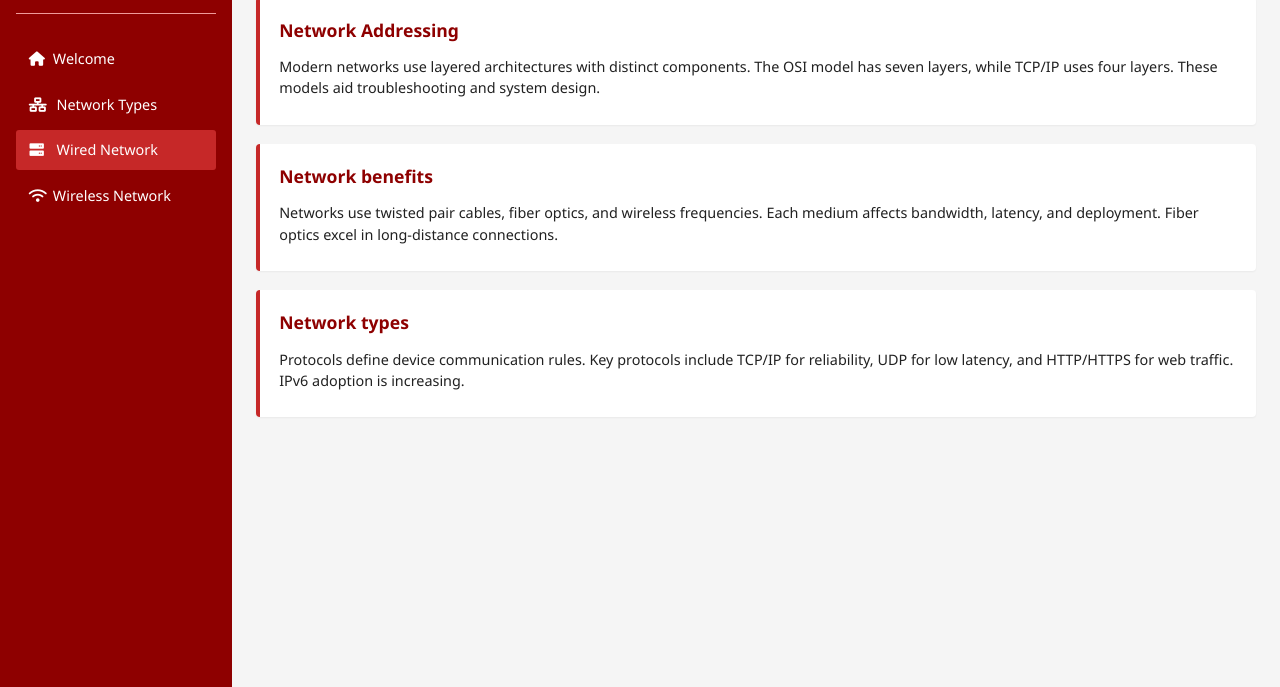
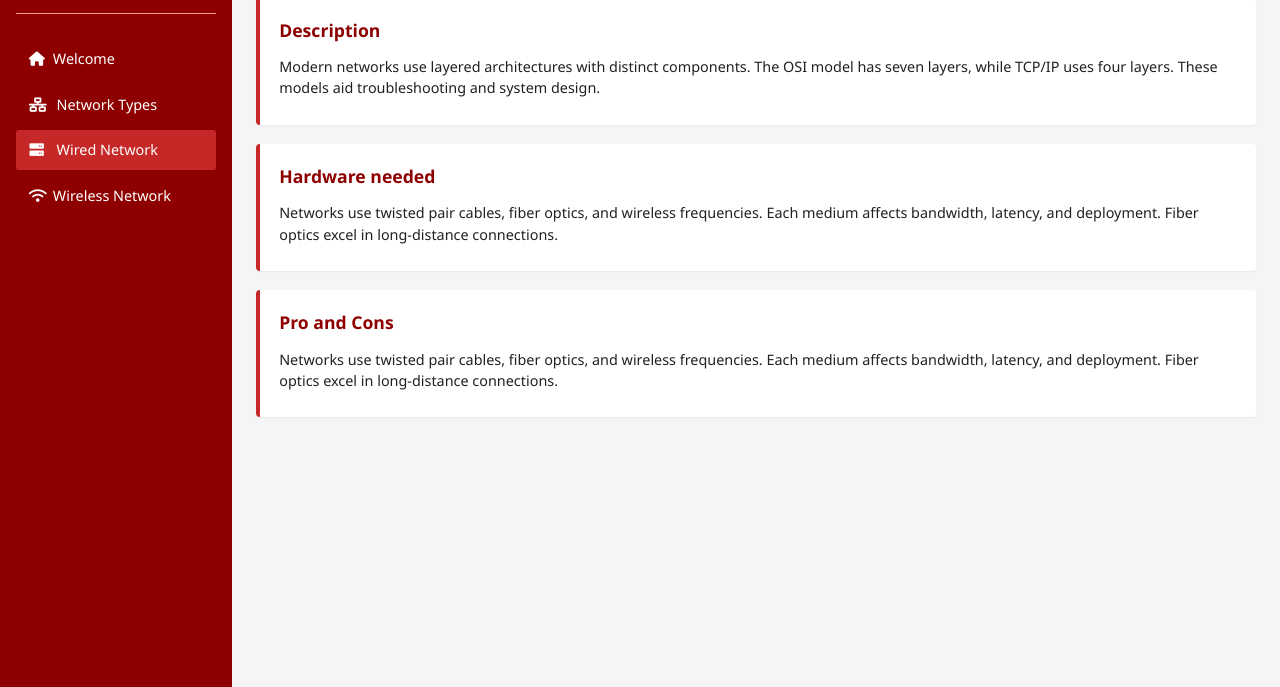
Before and after one commit to Blissic/Capstones, a plain HTML site: page wired.html in a window 1280 px wide. Shown: the part 113-800 px from the top of the page. Drawn offline with Linux system fonts and the light colour scheme.

Commit message:
Update wired.html

```diff
--- a/wired.html
+++ b/wired.html
@@ -161,19 +161,20 @@
             </header>
 
             <section class="card">
-                <h3>Network Addressing</h3>
+                <h3>Description</h3>
                 <p>Modern networks use layered architectures with distinct components. The OSI model has seven layers, while TCP/IP uses four layers. These models aid troubleshooting and system design.</p>
             </section>
 
             <section class="card">
-                <h3>Network benefits</h3>
+                <h3>Hardware needed</h3>
                 <p>Networks use twisted pair cables, fiber optics, and wireless frequencies. Each medium affects bandwidth, latency, and deployment. Fiber optics excel in long-distance connections.</p>
             </section>
 
             <section class="card">
-                <h3>Network types</h3>
-                <p>Protocols define device communication rules. Key protocols include TCP/IP for reliability, UDP for low latency, and HTTP/HTTPS for web traffic. IPv6 adoption is increasing.</p>
+                <h3>Pro and Cons</h3>
+                <p>Networks use twisted pair cables, fiber optics, and wireless frequencies. Each medium affects bandwidth, latency, and deployment. Fiber optics excel in long-distance connections.</p>
             </section>
+
         </main>
     </div>
 </body>
```
